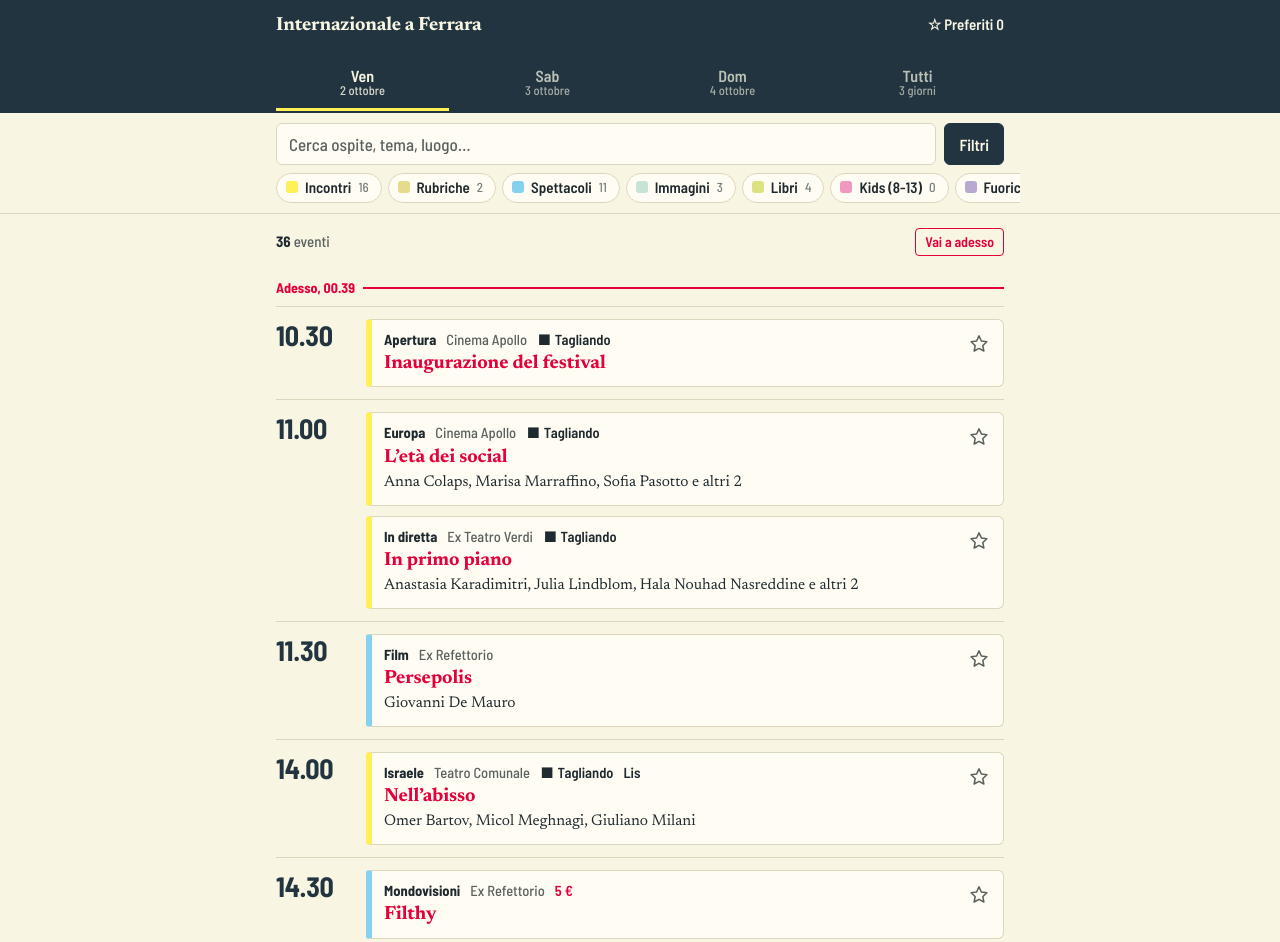
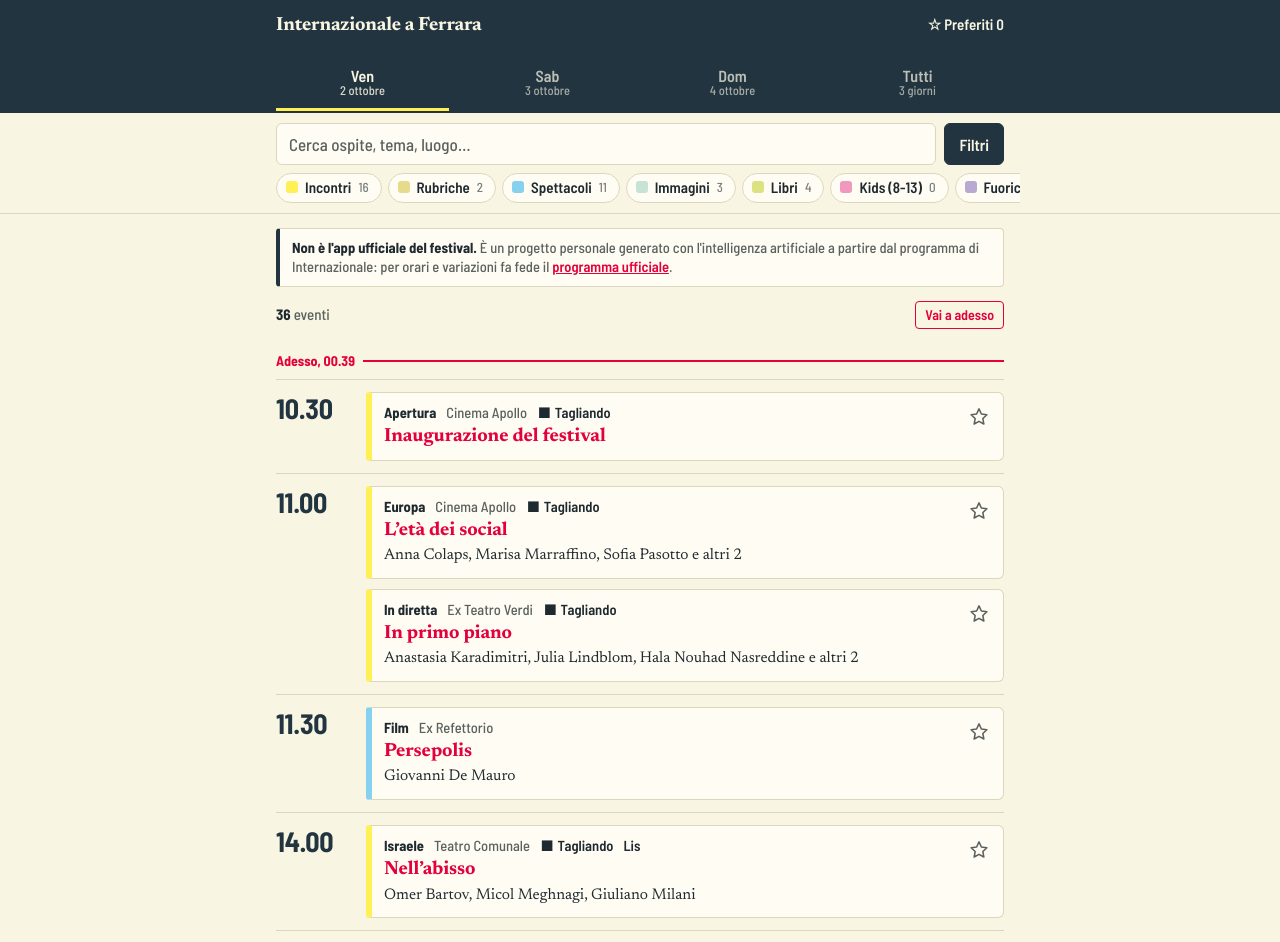
Before and after one commit to bellans292-design/Internazionale-Ferrara, a plain HTML site: page index.html in a window 1280 px wide. Shown: the top 942 px of the page. Drawn offline with Linux system fonts and the light colour scheme.

Commit message:
Add files via upload

```diff
--- a/index.html
+++ b/index.html
@@ -111,6 +111,9 @@
 .detail .links a.buy{background:var(--red);color:#fff;text-decoration:none;border-radius:5px;padding:7px 14px}
 .detail .pub{font-style:italic;font-size:15px;color:var(--muted);margin-top:2px}
 footer a{color:inherit}
+.disclaimer{margin:14px 0 0;padding:9px 12px;border:1px solid var(--line);border-left:4px solid var(--ink);border-radius:4px;background:var(--surface);font-family:var(--cond);font-size:14.5px;line-height:1.35;color:var(--muted)}
+.disclaimer strong{color:var(--text);font-weight:700}
+.disclaimer a{color:var(--red);font-weight:600}
 .empty{padding:48px 0;text-align:center;font-family:var(--cond);font-size:18px;color:var(--muted)}
 .empty button{margin-top:10px}
 mark{background:var(--t0);color:#1F2A30;border-radius:2px;padding:0 1px}
@@ -156,9 +159,10 @@
   </div>
 </header>
 <main class="wrap">
+  <p class="disclaimer" role="note"><strong>Non è l'app ufficiale del festival.</strong> È un progetto personale generato con l'intelligenza artificiale a partire dal programma di Internazionale: per orari e variazioni fa fede il <a href="https://www.internazionale.it/festival/programma/2026" target="_blank" rel="noopener">programma ufficiale</a>.</p>
   <div class="status" id="status" aria-live="polite"></div>
   <div id="list"></div>
-  <footer>Dati estratti dal programma ufficiale del festival (2, 3 e 4 ottobre 2026). Integrati con il <a href="https://www.internazionale.it/festival/programma/2026" target="_blank" rel="noopener">programma online</a>, che fa fede per le variazioni dell'ultimo minuto. I preferiti restano salvati solo su questo dispositivo.</footer>
+  <footer>Progetto personale, non affiliato a Internazionale, realizzato con l'aiuto dell'intelligenza artificiale. Dati estratti dal programma ufficiale del festival (2, 3 e 4 ottobre 2026). Integrati con il <a href="https://www.internazionale.it/festival/programma/2026" target="_blank" rel="noopener">programma online</a>, che fa fede per le variazioni dell'ultimo minuto. I preferiti restano salvati solo su questo dispositivo.</footer>
 </main>
 
 <dialog id="sheet" aria-labelledby="sheetTitle">
```
